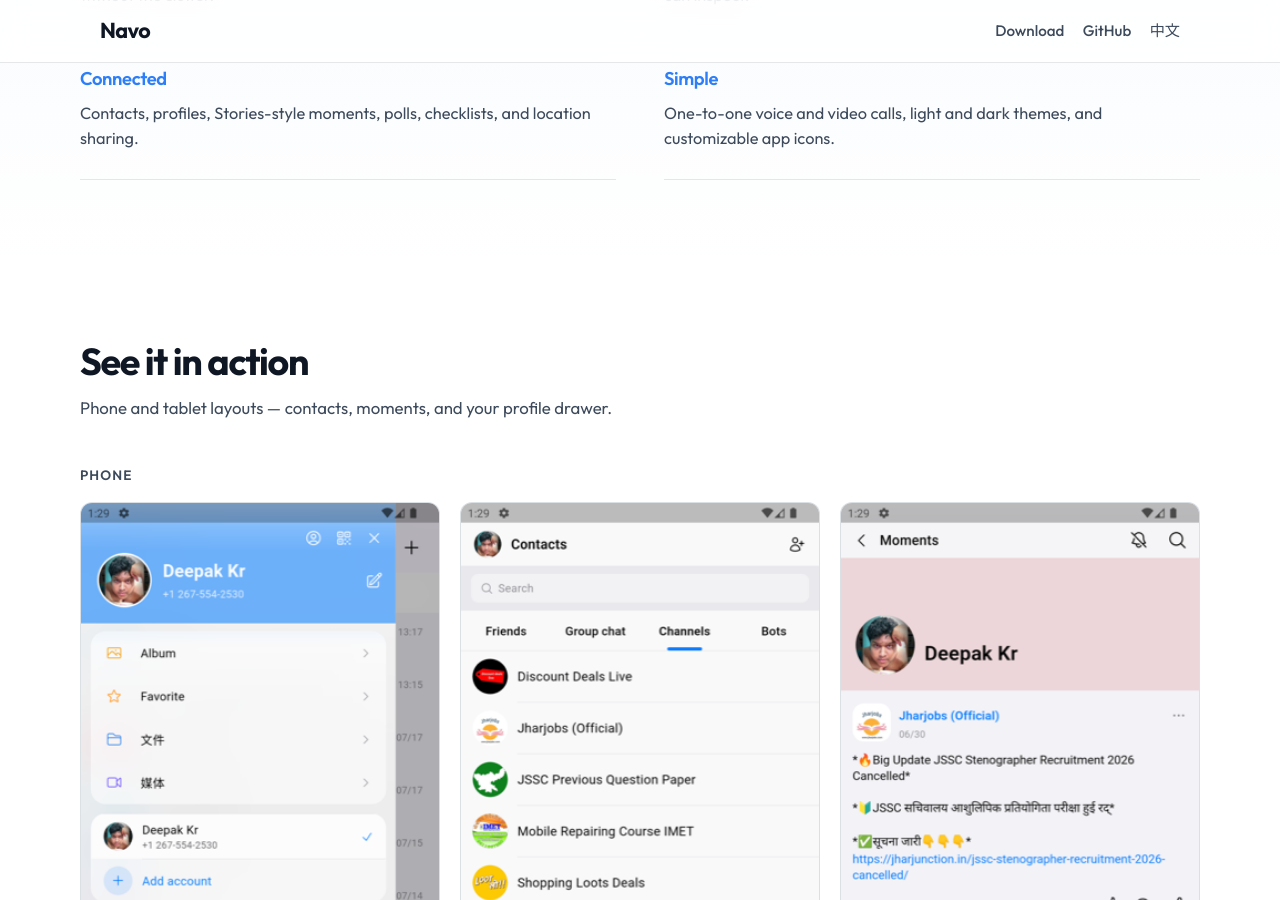
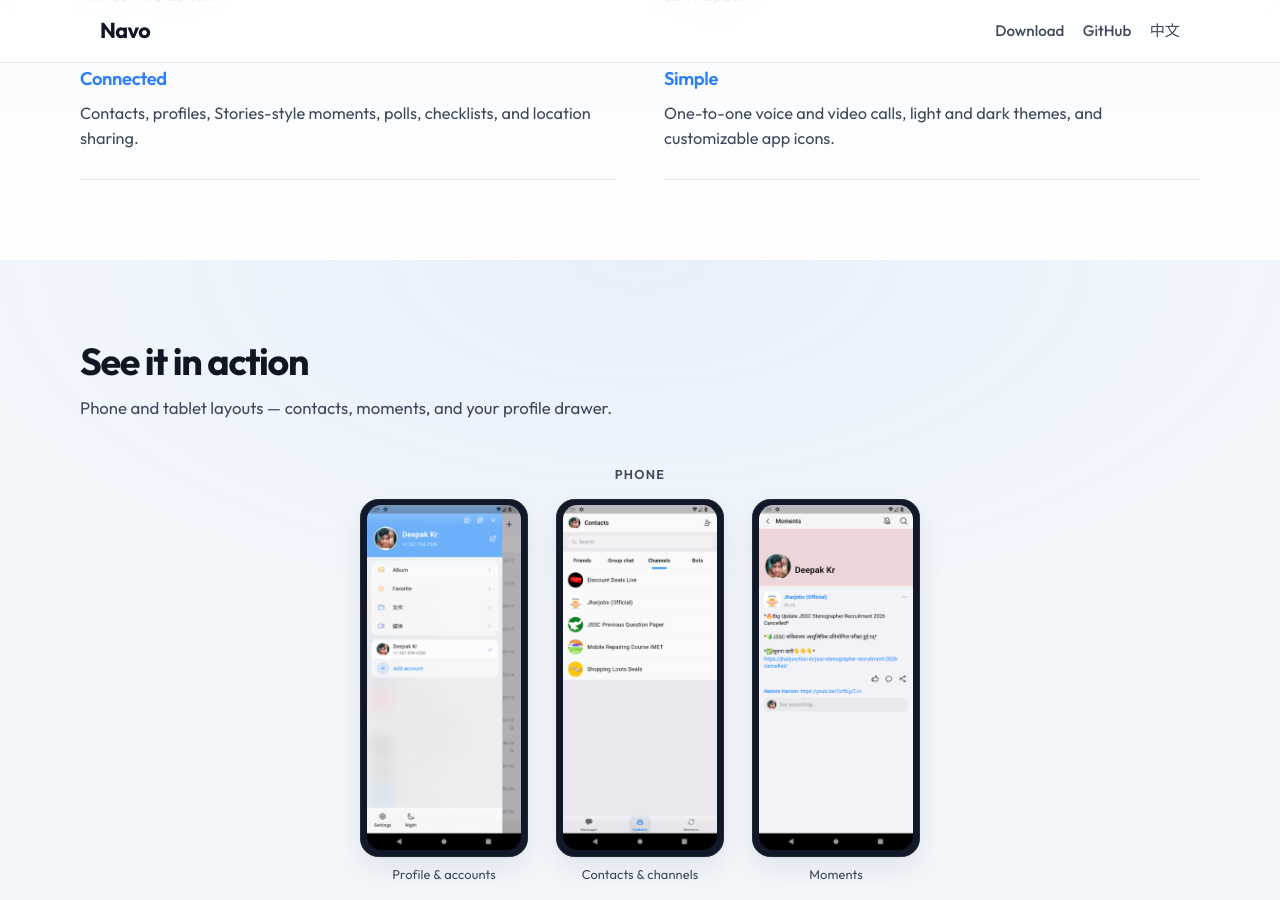
Before and after one commit to NavoMessenger/Navo, a Jekyll site: the page built from docs/index.md, in a window 1280 px wide and 900 px high, scrolled down 1240 px. Built offline with Jekyll 4.4.1, drawn with Linux system fonts in a browser that asks for light colours; comment, search, counter and statistics services are not loaded.

Commit message:
Tighten homepage screenshot gallery layout.
Cap phone/tablet preview sizes, add device frames, and center the gallery so the section feels lighter and more polished.

Co-authored-by: Cursor <cursoragent@cursor.com>

```diff
--- a/docs/assets/css/custom.css
+++ b/docs/assets/css/custom.css
@@ -370,66 +370,125 @@ body.home *::after {
 
 /* Screenshots */
 .home-shots {
-  background: var(--navo-white);
+  background:
+    radial-gradient(ellipse 80% 50% at 50% 0%, rgba(45, 127, 249, 0.06), transparent 70%),
+    var(--navo-surface);
 }
 
 .home-shots__group + .home-shots__group {
-  margin-top: 2.75rem;
+  margin-top: 2.25rem;
 }
 
 .home-shots__label {
-  margin: 0 0 1rem;
-  font-size: 0.85rem;
+  margin: 0 0 0.85rem;
+  font-size: 0.8rem;
   font-weight: 600;
-  letter-spacing: 0.08em;
+  letter-spacing: 0.1em;
   text-transform: uppercase;
   color: var(--navo-ink-soft);
+  text-align: center;
 }
 
 .home-shots__row {
-  display: grid;
-  gap: 1.25rem;
-}
-
-.home-shots__row--phone {
-  grid-template-columns: repeat(3, minmax(0, 1fr));
-}
-
-.home-shots__row--pad {
-  grid-template-columns: 1fr;
+  display: flex;
+  flex-wrap: wrap;
+  justify-content: center;
+  align-items: flex-start;
+  gap: 1rem 1.25rem;
 }
 
 .home-shot {
   margin: 0;
+  text-align: center;
 }
 
-.home-shot img {
+.home-shot__frame {
+  display: block;
+  overflow: hidden;
+  background: var(--navo-white);
+  border: 1px solid var(--navo-line);
+  box-shadow:
+    0 1px 2px rgba(15, 23, 42, 0.04),
+    0 12px 28px rgba(15, 23, 42, 0.08);
+  transition: transform 0.25s ease, box-shadow 0.25s ease;
+}
+
+.home-shot:hover .home-shot__frame {
+  transform: translateY(-3px);
+  box-shadow:
+    0 2px 4px rgba(15, 23, 42, 0.05),
+    0 16px 36px rgba(15, 23, 42, 0.12);
+}
+
+.home-shot__frame img {
   display: block;
   width: 100%;
   height: auto;
-  border-radius: 0.75rem;
-  border: 1px solid var(--navo-line);
-  background: var(--navo-surface);
+  vertical-align: middle;
+}
+
+.home-shot--phone {
+  width: min(148px, 28vw);
+}
+
+.home-shot--phone .home-shot__frame {
+  border-radius: 1.15rem;
+  padding: 0.35rem;
+  background: #111827;
+  border-color: #1f2937;
+}
+
+.home-shot--phone .home-shot__frame img {
+  border-radius: 0.9rem;
+}
+
+.home-shot--pad {
+  width: min(420px, 100%);
+}
+
+.home-shot--pad .home-shot__frame {
+  border-radius: 0.65rem;
+  padding: 0.4rem;
+  background: #1e293b;
+  border-color: #334155;
+}
+
+.home-shot--pad .home-shot__frame img {
+  border-radius: 0.4rem;
 }
 
 .home-shot figcaption {
-  margin-top: 0.55rem;
-  font-size: 0.9rem;
+  margin-top: 0.5rem;
+  font-size: 0.8rem;
   color: var(--navo-ink-soft);
-  text-align: center;
+  letter-spacing: 0.01em;
 }
 
-@media (max-width: 719px) {
+@media (min-width: 720px) {
+  .home-shot--phone {
+    width: 156px;
+  }
+
   .home-shots__row--phone {
-    grid-template-columns: 1fr;
-    max-width: 18rem;
-    margin-inline: auto;
+    gap: 1.5rem 1.75rem;
+  }
+
+  .home-shots__row--pad {
+    gap: 1.25rem 1.5rem;
+  }
+
+  .home-shot--pad {
+    width: min(380px, calc(50% - 0.75rem));
   }
 }
 
 @media (min-width: 960px) {
-  .home-shots__row--pad {
-    gap: 1.75rem;
+  .home-shot--phone {
+    width: 168px;
+  }
+
+  .home-shot--pad {
+    width: min(340px, calc(33.333% - 1rem));
   }
 }
 
--- a/docs/index.md
+++ b/docs/index.md
@@ -68,16 +68,22 @@ description: Independent Telegram client for Android, Windows & macOS. Messaging
     <div class="home-shots__group home-reveal">
       <h3 class="home-shots__label">Phone</h3>
       <div class="home-shots__row home-shots__row--phone">
-        <figure class="home-shot">
-          <img src="{{ '/images/screenshots/mobile/drawer.png' | relative_url }}" alt="Phone — profile drawer" width="720" height="1560" loading="lazy" decoding="async">
+        <figure class="home-shot home-shot--phone">
+          <div class="home-shot__frame">
+            <img src="{{ '/images/screenshots/mobile/drawer.png' | relative_url }}" alt="Phone — profile drawer" width="720" height="1560" loading="lazy" decoding="async">
+          </div>
           <figcaption>Profile &amp; accounts</figcaption>
         </figure>
-        <figure class="home-shot">
-          <img src="{{ '/images/screenshots/mobile/contacts.png' | relative_url }}" alt="Phone — contacts and channels" width="720" height="1560" loading="lazy" decoding="async">
+        <figure class="home-shot home-shot--phone">
+          <div class="home-shot__frame">
+            <img src="{{ '/images/screenshots/mobile/contacts.png' | relative_url }}" alt="Phone — contacts and channels" width="720" height="1560" loading="lazy" decoding="async">
+          </div>
           <figcaption>Contacts &amp; channels</figcaption>
         </figure>
-        <figure class="home-shot">
-          <img src="{{ '/images/screenshots/mobile/moments.png' | relative_url }}" alt="Phone — moments feed" width="720" height="1560" loading="lazy" decoding="async">
+        <figure class="home-shot home-shot--phone">
+          <div class="home-shot__frame">
+            <img src="{{ '/images/screenshots/mobile/moments.png' | relative_url }}" alt="Phone — moments feed" width="720" height="1560" loading="lazy" decoding="async">
+          </div>
           <figcaption>Moments</figcaption>
         </figure>
       </div>
@@ -86,16 +92,22 @@ description: Independent Telegram client for Android, Windows & macOS. Messaging
     <div class="home-shots__group home-reveal">
       <h3 class="home-shots__label">Tablet</h3>
       <div class="home-shots__row home-shots__row--pad">
-        <figure class="home-shot">
-          <img src="{{ '/images/screenshots/pad/drawer.png' | relative_url }}" alt="Tablet — split view with profile drawer" width="1280" height="800" loading="lazy" decoding="async">
+        <figure class="home-shot home-shot--pad">
+          <div class="home-shot__frame">
+            <img src="{{ '/images/screenshots/pad/drawer.png' | relative_url }}" alt="Tablet — split view with profile drawer" width="1280" height="800" loading="lazy" decoding="async">
+          </div>
           <figcaption>Split view — drawer</figcaption>
         </figure>
-        <figure class="home-shot">
-          <img src="{{ '/images/screenshots/pad/contacts.png' | relative_url }}" alt="Tablet — contacts and channels" width="1280" height="800" loading="lazy" decoding="async">
+        <figure class="home-shot home-shot--pad">
+          <div class="home-shot__frame">
+            <img src="{{ '/images/screenshots/pad/contacts.png' | relative_url }}" alt="Tablet — contacts and channels" width="1280" height="800" loading="lazy" decoding="async">
+          </div>
           <figcaption>Split view — contacts</figcaption>
         </figure>
-        <figure class="home-shot">
-          <img src="{{ '/images/screenshots/pad/moments.png' | relative_url }}" alt="Tablet — moments feed" width="1280" height="800" loading="lazy" decoding="async">
+        <figure class="home-shot home-shot--pad">
+          <div class="home-shot__frame">
+            <img src="{{ '/images/screenshots/pad/moments.png' | relative_url }}" alt="Tablet — moments feed" width="1280" height="800" loading="lazy" decoding="async">
+          </div>
           <figcaption>Split view — moments</figcaption>
         </figure>
       </div>
```
Also changed, not shown: docs/_sass/custom/custom.scss (+85 -34 lines), docs/zh-CN/index.md (+24 -12 lines).
